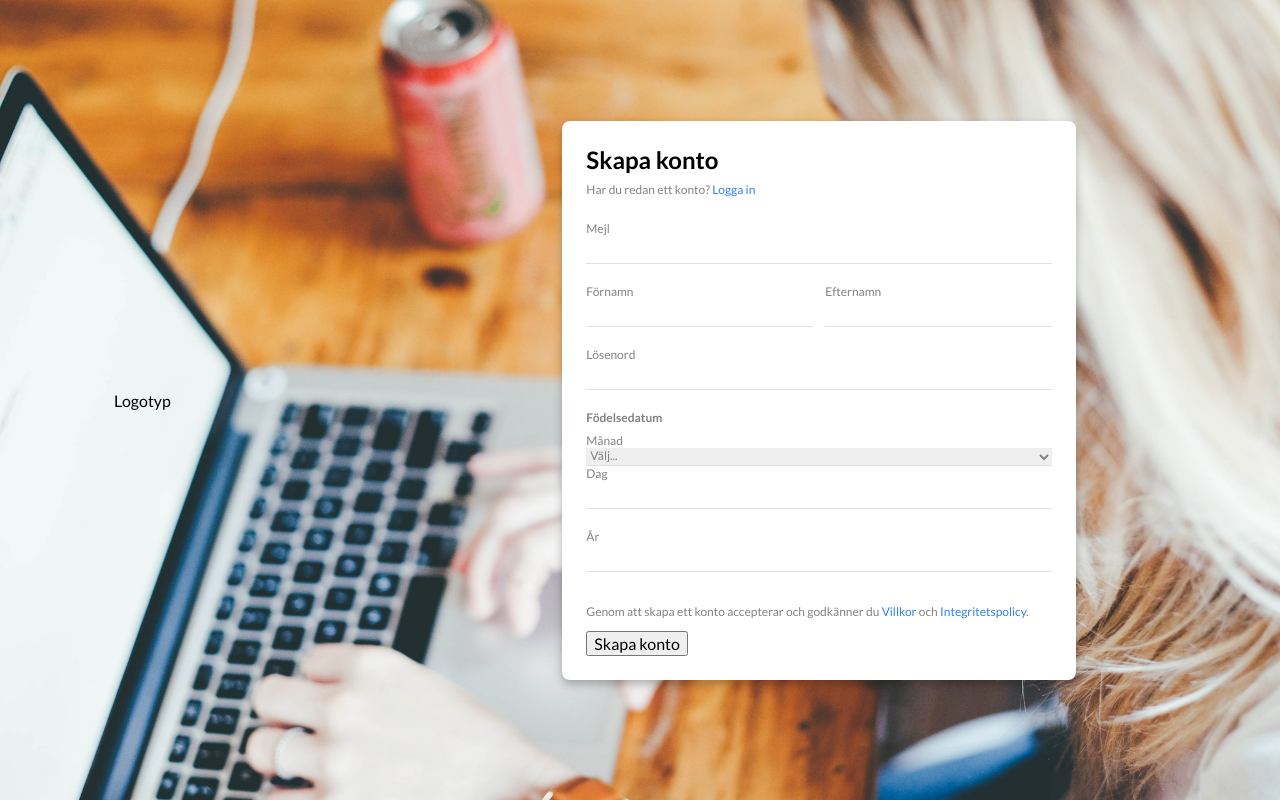
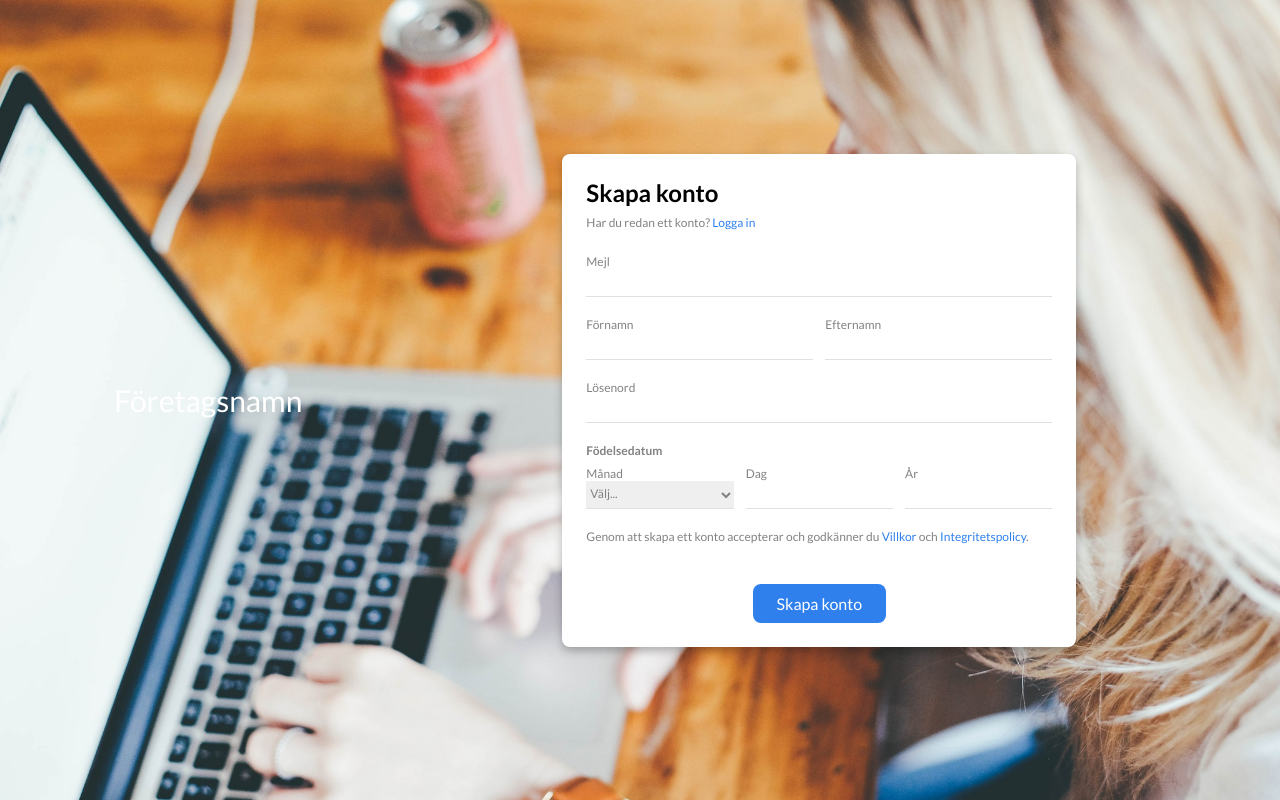
Before and after one commit to CarolineVarsaga/sign-in-form, a plain HTML site: page index.html in a window 1280 px wide. Drawn offline with Linux system fonts and the light colour scheme.

Commit message:
Added design to butten and form

```diff
--- a/index.html
+++ b/index.html
@@ -12,12 +12,12 @@
     <body>
         <div class="container">
             <div class="logo">
-                <p>Logotyp</p>
+                <p>Företagsnamn</p>
             </div>
 
             <div class="form-container">
-                <h1 class="rubrik">Skapa konto</h1>
-                <p class="underrubrik">Har du redan ett konto? <a href="#">Logga in</a></p>
+                <h1 class="heading">Skapa konto</h1>
+                <p class="subheading">Har du redan ett konto? <a href="#">Logga in</a></p>
 
                 <form onsubmit="alert('Bekräftelse - du har nu skapat ett konto')">
                     <label>
@@ -40,6 +40,8 @@
                         <input type="password" required>
                     </label>
                     <h6 class="birth">Födelsedatum</h6>
+
+                    <div class="birth-container">
                     <label>
                         <span>Månad</span>
                         <select>
@@ -67,6 +69,8 @@
                         <span>År</span>
                         <input type="number" min="1900" max="2015" required>
                     </label>
+                    </div>
+
                     <p class="consents">
                         Genom att skapa ett konto accepterar och godkänner du <a href="#">Villkor</a> och <a href="#">Integritetspolicy</a>.
                     </p>
--- a/style.css
+++ b/style.css
@@ -14,7 +14,7 @@ body {
     padding: 0;
     margin: 0;
     font-family: "Lato", "sans-serif";
-    background-color: #222;
+    background-color: #eaeaea;
 
     height: 100vh;
     background-image: url("img/computer.jpg");
@@ -47,6 +47,8 @@ a {
 
 .logo {
     grid-column: 1/5;
+    font-size: 30px;
+    color: white;
 }
 
 .form-container {
@@ -57,12 +59,12 @@ a {
     box-shadow: 0px 4px 8px rgba(0, 0, 0, 0.25);
 }
 
-.rubrik {
+.heading {
     font-size: 24px;
     font-weight: 700;
     margin: 0;
 }
-.underrubrik {
+.subheading {
     margin: 0;
     font-size: 12px;
     color: var(--text-color);
@@ -104,13 +106,36 @@ label {
 
 select {
     width: 100%;
+    height: 28px;
+    padding: 0;
     border: none;
     display: block;
     border-bottom: 1px solid var(--border-color);
 }
 
+.birth-container {
+    display: grid;
+    grid-template-columns: 1fr 1fr 1fr;
+    gap: 12px;
+    background-color: var(--background-color);
+
+
+}
 
 .consents {
     font-size: 12px;
     color: var(--text-color);
+    margin: 0;
+    padding: 0;
+    margin-bottom: 40px;
 }
+
+button {
+    display: block;
+    margin: 0 auto;
+    border: 0;
+    padding: 10px 24px;
+    color: white;
+    background-color: var(--primary-color);
+    border-radius: 8px;
+}
```
